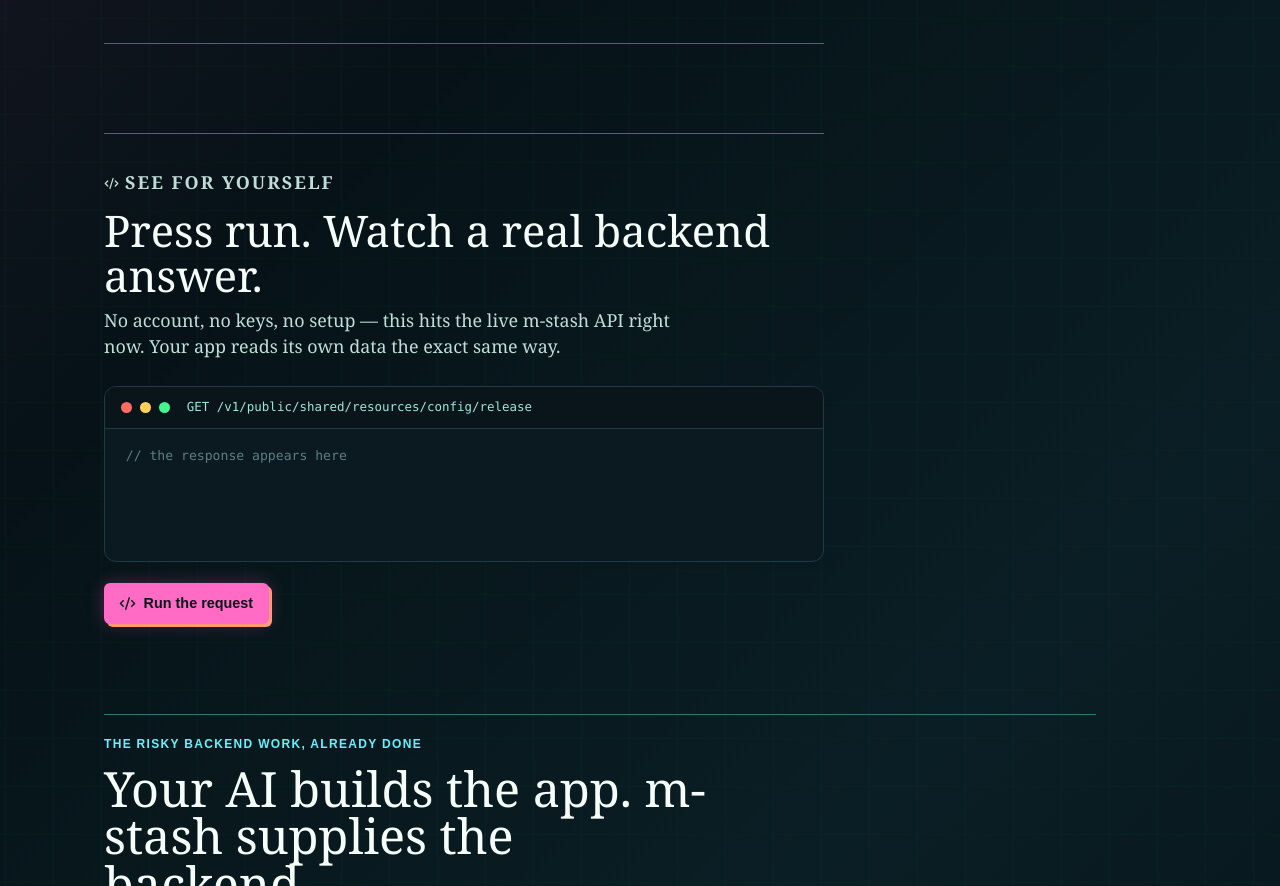
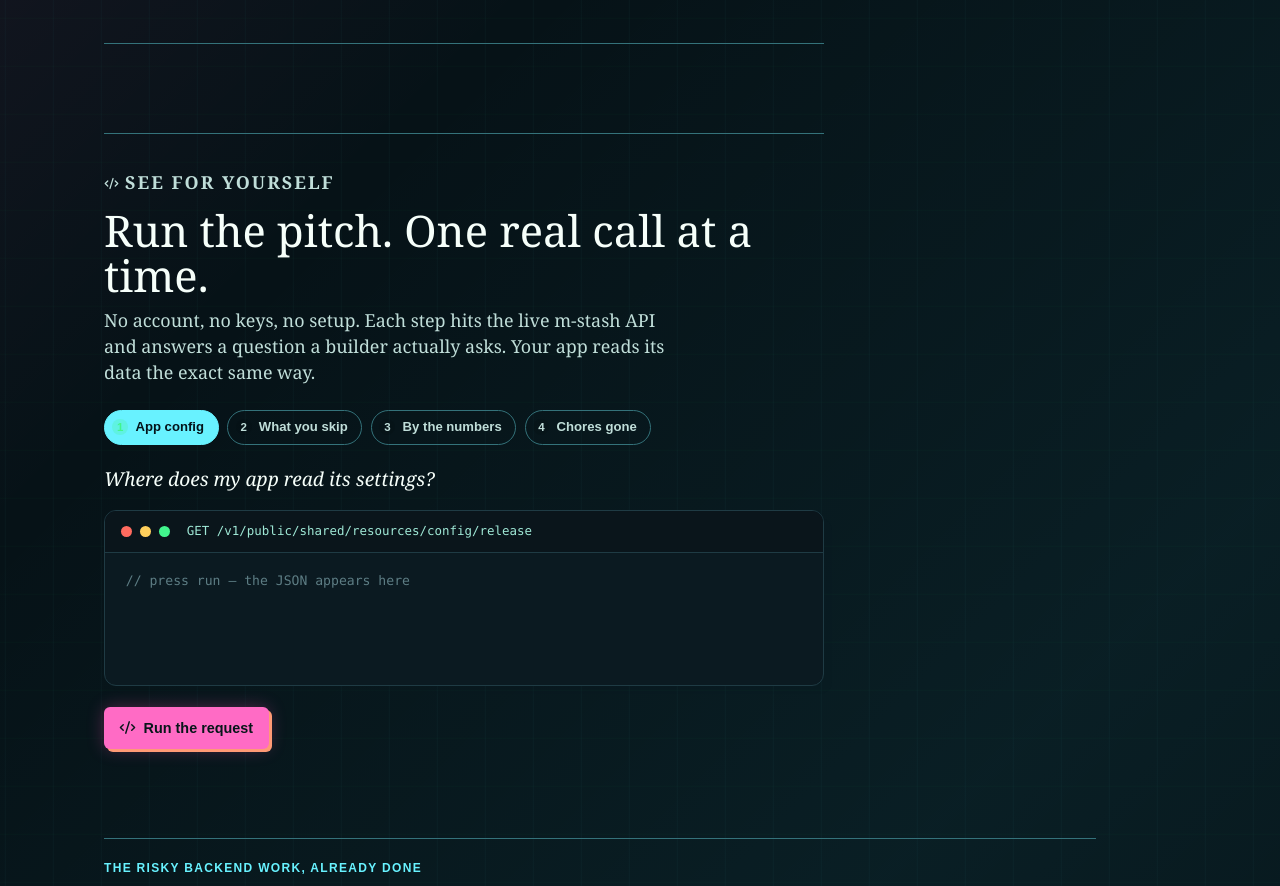
Before and after one commit to ranfysvalle02/m-stash, a React (Vite) app in the folder frontend/: page /discover in a window 1280 px wide. Shown: the part 660-1546 px from the top of the page. Built offline with nearby package versions, Linux system fonts and the light colour scheme.

Commit message:
Rethink live demo as a guided MEDDIC pitch reel over synthetic data + add metrics seed

```diff
--- a/frontend/src/App.css
+++ b/frontend/src/App.css
@@ -137,7 +137,18 @@ input::placeholder, textarea::placeholder { color: #92948f; }
 .live-demo { border-top: 1px solid #cfc6b8; margin-top: clamp(3rem, 7vw, 6rem); max-width: 45rem; padding-top: 2.25rem; }
 .live-demo-head h2 { font-size: clamp(1.9rem, 3.4vw, 3rem); line-height: 1.02; margin: .45rem 0 .7rem; }
 .live-demo-head > p { color: #5d6b74; font-family: Georgia, 'Times New Roman', serif; font-size: 1.12rem; line-height: 1.45; max-width: 36rem; }
-.live-demo-terminal { background: #0b1a21; border: 1px solid #1f3b44; border-radius: 12px; box-shadow: 8px 8px 0 rgba(10, 30, 36, .12); margin-top: 1.6rem; overflow: hidden; }
+.live-demo-steps { display: flex; flex-wrap: wrap; gap: .55rem; margin-top: 1.5rem; }
+.live-demo-step { align-items: center; background: transparent; border: 1px solid #ccc3b4; border-radius: 999px; color: #3d4b54; cursor: pointer; display: inline-flex; font-size: .82rem; font-weight: 700; gap: .45rem; padding: .4rem .85rem .4rem .45rem; transition: border-color .15s, color .15s, background .15s; }
+.live-demo-step:hover { border-color: #0b1a21; color: #0b1a21; }
+.live-demo-step.active { background: #0b1a21; border-color: #0b1a21; color: #f6fffa; }
+.live-demo-step.done:not(.active) { border-color: #2f9e6f; color: #227a54; }
+.live-demo-step-index { align-items: center; background: rgba(0, 0, 0, .08); border-radius: 50%; display: inline-flex; flex: 0 0 auto; font-size: .72rem; height: 1.4em; justify-content: center; width: 1.4em; }
+.live-demo-step.active .live-demo-step-index { background: rgba(66, 245, 141, .25); color: #42f58d; }
+.live-demo-step.done:not(.active) .live-demo-step-index { background: rgba(47, 158, 111, .18); }
+.live-demo-pain { color: #0b1a21; font-family: Georgia, 'Times New Roman', serif; font-size: 1.2rem; font-style: italic; margin: 1.3rem 0 0; }
+.live-demo-value { align-items: center; color: #227a54; display: flex; font-size: .9rem; font-weight: 700; gap: .4rem; line-height: 1.4; margin: 1rem 0 0; }
+.live-demo-value svg { flex: 0 0 auto; }
+.live-demo-terminal { background: #0b1a21; border: 1px solid #1f3b44; border-radius: 12px; box-shadow: 8px 8px 0 rgba(10, 30, 36, .12); margin-top: 1rem; overflow: hidden; }
 .live-demo-bar { align-items: center; background: #0a151b; border-bottom: 1px solid #1f3b44; display: flex; gap: .5rem; padding: .7rem 1rem; }
 .live-demo-bar code { color: #9fe8d6; font-family: 'SFMono-Regular', Consolas, monospace; font-size: .78rem; margin-left: .55rem; min-width: 0; overflow: hidden; text-overflow: ellipsis; white-space: nowrap; }
 .live-demo-dot { border-radius: 50%; flex: 0 0 auto; height: 11px; width: 11px; }
@@ -209,7 +220,7 @@ input, textarea { background: rgba(3, 17, 23, .86); border-color: var(--line); c
 .handle-input, .content-editor, .preview-body { background: rgba(3, 17, 23, .82); border-color: var(--line); }.handle-input span, .summary-input, .editor-mode button, .publish-note, .profile-visibility-note { color: var(--muted); }.editor-mode button.active { border-color: var(--pink); color: var(--pink); }.title-input { color: var(--text); }.title-input:focus { border-bottom-color: var(--aqua); }.markdown-body { color: #daf6ef; }.markdown-body a { color: var(--aqua); }.markdown-body code, .guide-path p code, .guardrail-section code, .discover-intro p code { background: rgba(66, 245, 141, .12); color: var(--mongo); }.markdown-body pre, .config-snippet pre, .guide-path > code, .json-payload pre { background: #020b10; border: 1px solid var(--line); color: #dffaf5; }.markdown-body h1, .markdown-body h2, .markdown-body h3 { color: var(--text); }.content-editor, .records-output, .config-snippet pre, .guide-path > code, .markdown-body code, .markdown-body pre, .environment-row code, .record-patterns code { font-family: var(--font-mono); }
 .public-header, .public-footer, .discover-intro, .tag-filter, .public-post-list, .public-post-preview, .article-header, .profile-hero, .guide-intro, .guide-section { border-color: var(--line); }.public-header nav > a:not(.button), .public-footer > a:not(.wordmark), .public-header nav > a:first-child { color: var(--aqua); }.discover-intro > p:last-child, .public-post-preview p, .article-header > p, .profile-hero > div > p:not(.eyebrow), .guide-intro > p:last-child, .guide-section-heading > p:last-child { color: var(--muted); }.read-link { border-color: var(--aqua); color: var(--aqua); }.read-link:hover { background: rgba(64, 232, 255, .13); border-color: var(--mongo); }.tag-filter input { background: rgba(3, 17, 23, .86); }
 .public-lookup, .scope-model { border-color: var(--line); }.public-lookup > div > p:last-child, .scope-model article p { color: var(--muted); }.scope-model article { border-color: var(--pink); }.scope-model h3 { color: var(--text); }.discover-guide-link { color: var(--aqua); }
-.live-demo { border-color: var(--line); }.live-demo-head > p, .live-demo-realize { color: var(--muted); }.live-demo-head h2 { color: var(--text); }
+.live-demo { border-color: var(--line); }.live-demo-head > p, .live-demo-realize { color: var(--muted); }.live-demo-head h2 { color: var(--text); }.live-demo-step { border-color: var(--line); color: var(--muted); }.live-demo-step:hover { border-color: var(--aqua); color: var(--text); }.live-demo-step.active { background: var(--aqua); border-color: var(--aqua); color: #04141a; }.live-demo-step.done:not(.active) { border-color: var(--mongo); color: var(--mongo); }.live-demo-pain { color: var(--text); }.live-demo-value { color: var(--mongo); }
 .guide-intro h1 { color: var(--text); text-shadow: 3px 3px 0 rgba(255, 77, 184, .23); }.guide-section-heading h2, .guardrail-section h2, .workflow-list h3, .guide-path h3, .config-snippet h3 { color: var(--text); }.workflow-list li { border-color: var(--pink); }.workflow-list span, .guide-number { color: var(--mongo); }.workflow-list p, .guide-path p, .config-snippet p, .environment-row p, .guardrail-section li { color: var(--muted); }.guide-path, .config-snippet { background: rgba(9, 33, 38, .72); border-color: var(--line); box-shadow: 5px 5px 0 rgba(64, 232, 255, .10); }.environment-list, .environment-row { border-color: var(--line); }.environment-row code { color: var(--mongo); }.requirement { background: rgba(64, 232, 255, .14); color: var(--aqua); }.requirement.required { background: rgba(255, 77, 184, .18); color: #ff9adb; }.guardrail-section li svg { color: var(--mongo); }
 
 .records-page { margin: 0 auto; max-width: 68rem; padding: clamp(2rem, 5vw, 4.75rem); }.records-intro { border-bottom: 1px solid var(--line); max-width: 48rem; padding-bottom: 2rem; }.records-intro h1 { font-size: clamp(2.8rem, 5vw, 4.6rem); line-height: .95; margin-bottom: .9rem; }.records-intro > p:last-child { color: var(--muted); font-family: Georgia, 'Times New Roman', serif; font-size: 1.15rem; line-height: 1.5; }
--- a/frontend/src/App.tsx
+++ b/frontend/src/App.tsx
@@ -1533,27 +1533,92 @@ function NamespaceSettings() {
   );
 }
 
+type DemoStep = {
+  key: string;
+  label: string;
+  type: string;
+  slug: string;
+  pain: string;
+  value: string;
+};
+
+const demoSteps: DemoStep[] = [
+  {
+    key: "config",
+    label: "App config",
+    type: "config",
+    slug: "release",
+    pain: "Where does my app read its settings?",
+    value: "No env wiring — clients read config straight from the API.",
+  },
+  {
+    key: "skip",
+    label: "What you skip",
+    type: "catalog",
+    slug: "what-you-get",
+    pain: "What do I still have to build myself?",
+    value: "Auth, per-user ownership, and public buckets — all server-side.",
+  },
+  {
+    key: "metrics",
+    label: "By the numbers",
+    type: "metrics",
+    slug: "outcomes",
+    pain: "So what's the actual payoff?",
+    value: "Zero security rules. Zero database credentials in the browser.",
+  },
+  {
+    key: "chores",
+    label: "Chores gone",
+    type: "leaderboard",
+    slug: "chores-eliminated",
+    pain: "What am I no longer on the hook to maintain?",
+    value: "The security plumbing you'd otherwise own forever.",
+  },
+];
+
 function LiveApiDemo() {
-  const [state, setState] = useState<"idle" | "loading" | "done" | "error">(
+  const [activeKey, setActiveKey] = useState(demoSteps[0].key);
+  const [runState, setRunState] = useState<"idle" | "loading" | "error">(
     "idle",
   );
-  const [payload, setPayload] = useState<Record<string, unknown> | null>(null);
-  const [elapsed, setElapsed] = useState<number | null>(null);
   const [errorText, setErrorText] = useState("");
+  const [results, setResults] = useState<
+    Record<string, { payload: Record<string, unknown>; elapsed: number }>
+  >({});
+
+  const active = demoSteps.find((step) => step.key === activeKey) ?? demoSteps[0];
+  const result = results[active.key];
+  const activeIndex = demoSteps.findIndex((step) => step.key === active.key);
+  const nextStep = demoSteps[activeIndex + 1];
 
   async function run() {
-    setState("loading");
+    setRunState("loading");
     setErrorText("");
     const started = performance.now();
     try {
-      const resource = await api.getPublicSharedResource("config", "release");
-      setPayload(resource.data ?? {});
-      setElapsed(Math.max(1, Math.round(performance.now() - started)));
-      setState("done");
+      const resource = await api.getPublicSharedResource(
+        active.type,
+        active.slug,
+      );
+      setResults((current) => ({
+        ...current,
+        [active.key]: {
+          payload: resource.data ?? {},
+          elapsed: Math.max(1, Math.round(performance.now() - started)),
+        },
+      }));
+      setRunState("idle");
     } catch (requestError) {
       setErrorText(messageFromError(requestError));
-      setState("error");
+      setRunState("error");
     }
+  }
+
+  function selectStep(key: string) {
+    setActiveKey(key);
+    setRunState("idle");
+    setErrorText("");
   }
 
   return (
@@ -1562,61 +1627,101 @@ function LiveApiDemo() {
         <p className="eyebrow">
           <Code2 aria-hidden="true" size={15} /> See for yourself
         </p>
-        <h2 id="live-demo-title">Press run. Watch a real backend answer.</h2>
+        <h2 id="live-demo-title">Run the pitch. One real call at a time.</h2>
         <p>
-          No account, no keys, no setup — this hits the live m-stash API right
-          now. Your app reads its own data the exact same way.
+          No account, no keys, no setup. Each step hits the live m-stash API and
+          answers a question a builder actually asks. Your app reads its data
+          the exact same way.
         </p>
       </div>
+      <div className="live-demo-steps" role="tablist" aria-label="Demo steps">
+        {demoSteps.map((step, index) => (
+          <button
+            aria-selected={step.key === active.key}
+            className={
+              step.key === active.key
+                ? "live-demo-step active"
+                : results[step.key]
+                  ? "live-demo-step done"
+                  : "live-demo-step"
+            }
+            key={step.key}
+            onClick={() => selectStep(step.key)}
+            role="tab"
+            type="button"
+          >
+            <span className="live-demo-step-index">
+              {results[step.key] ? (
+                <Check aria-hidden="true" size={12} />
+              ) : (
+                index + 1
+              )}
+            </span>
+            {step.label}
+          </button>
+        ))}
+      </div>
+      <p className="live-demo-pain">{active.pain}</p>
       <div className="live-demo-terminal">
         <div className="live-demo-bar">
           <span className="live-demo-dot" />
           <span className="live-demo-dot" />
           <span className="live-demo-dot" />
-          <code>GET /v1/public/shared/resources/config/release</code>
+          <code>
+            GET /v1/public/shared/resources/{active.type}/{active.slug}
+          </code>
         </div>
         <div className="live-demo-body">
-          {state === "idle" && (
-            <p className="live-demo-hint">// the response appears here</p>
-          )}
-          {state === "loading" && (
+          {runState === "loading" && (
             <p className="live-demo-hint">
               <LoaderCircle aria-hidden="true" className="spin" size={15} />{" "}
               calling the API…
             </p>
           )}
-          {state === "error" && <p className="live-demo-error">{errorText}</p>}
-          {state === "done" && payload && (
+          {runState === "error" && (
+            <p className="live-demo-error">{errorText}</p>
+          )}
+          {runState === "idle" && !result && (
+            <p className="live-demo-hint">// press run — the JSON appears here</p>
+          )}
+          {runState === "idle" && result && (
             <>
               <p className="live-demo-status">
-                <Check aria-hidden="true" size={14} /> 200 OK
-                {elapsed !== null ? ` · ${elapsed} ms` : ""}
+                <Check aria-hidden="true" size={14} /> 200 OK · {result.elapsed}{" "}
+                ms
               </p>
               <pre>
-                <code>{JSON.stringify(payload, null, 2)}</code>
+                <code>{JSON.stringify(result.payload, null, 2)}</code>
               </pre>
             </>
           )}
         </div>
       </div>
+      {result && (
+        <p className="live-demo-value">
+          <ArrowUpRight aria-hidden="true" size={15} /> {active.value}
+        </p>
+      )}
       <div className="live-demo-actions">
         <button
           className="button primary"
-          disabled={state === "loading"}
+          disabled={runState === "loading"}
           onClick={() => void run()}
           type="button"
         >
-          {state === "done" ? (
-            <>
-              <ArrowUpRight aria-hidden="true" size={17} /> Run it again
-            </>
-          ) : (
-            <>
-              <Code2 aria-hidden="true" size={17} /> Run the request
-            </>
-          )}
+          <Code2 aria-hidden="true" size={17} />{" "}
+          {result ? "Run it again" : "Run the request"}
         </button>
-        {state === "done" && (
+        {result && nextStep && (
+          <button
+            className="button secondary"
+            onClick={() => selectStep(nextStep.key)}
+            type="button"
+          >
+            Next: {nextStep.label} <ChevronRight aria-hidden="true" size={16} />
+          </button>
+        )}
+        {result && !nextStep && (
           <p className="live-demo-realize">
             That’s the whole move — the server owns the data, your app just asks.
           </p>
```
Also changed, not shown: 1 other file (tests, documents, lock files or other folders).
